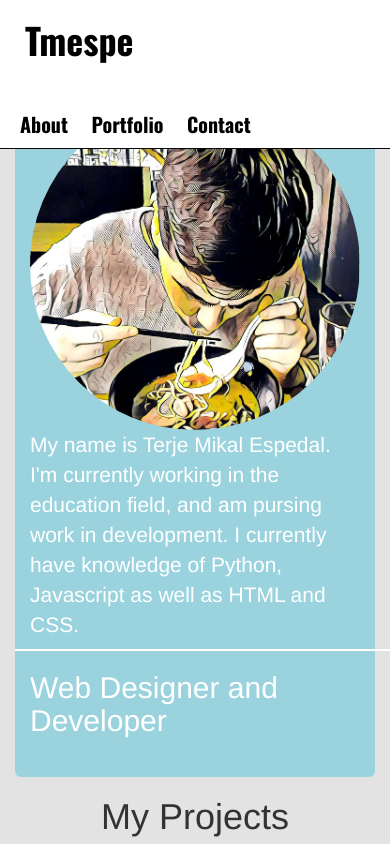
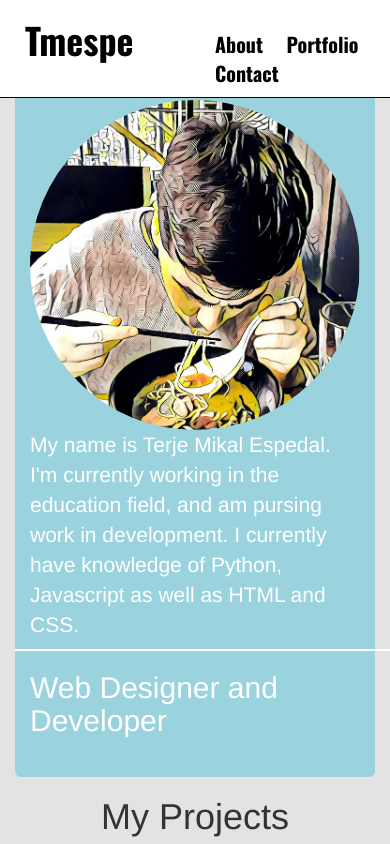
Before and after one commit to tmespe/portfolio, a plain HTML site: page index.html in a window 390 px wide. Shown: the top 844 px of the page. Drawn offline with nearby package versions, Linux system fonts and the light colour scheme.

Commit message:
optimization for mobile

```diff
--- a/index.html
+++ b/index.html
@@ -35,8 +35,8 @@
             <nav id="top" class="navbar navbar-inverse navbar-fixed-top navbar-custom page-scroll">
                 <div class="container">
                     <div class="row">
-                        <h1 class="col-sm-8"><a href="#top">Tmespe</a></h1>
-                        <div id="navigation" class="col-sm-4 navbar-right">
+                        <h1 class="col-sm-8 col-xs-6"><a href="#top">Tmespe</a></h1>
+                        <div id="navigation" class="col-sm-4 col-xs-6 navbar-right">
                             <a href="#">About</a>
                             <a href="#projects">Portfolio</a>
                             <a href="#contact-form">Contact</a>
```
